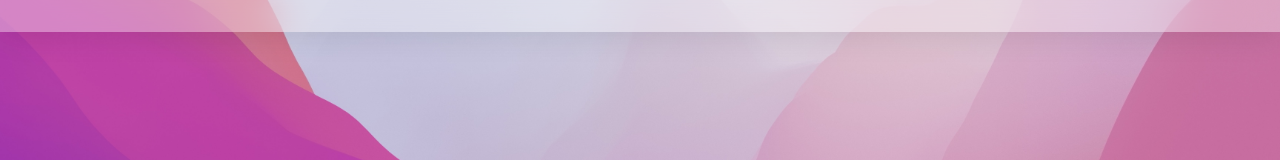
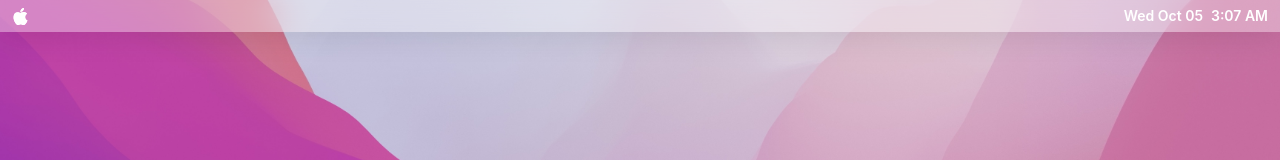
Before and after one commit to krash3125/portfolio-website, a React (Vite) app: page / in a window 1280 px wide. Shown: the top 160 px of the page. Built offline with nearby package versions, Linux system fonts and the light colour scheme.

Commit message:
form + menu bar

```diff
--- a/src/components/ApplicationWrapper.jsx
+++ b/src/components/ApplicationWrapper.jsx
@@ -16,7 +16,10 @@ const ApplicationControls = ({ index }) => {
       >
         <FiX className="control-icons hidden" size={9} strokeWidth={2.5} />
       </div>
-      <div className="flex h-3 w-3 items-center justify-center rounded-full bg-apple-yellow hover:cursor-pointer">
+      <div
+        className="flex h-3 w-3 items-center justify-center rounded-full bg-apple-yellow hover:cursor-pointer"
+        onClick={() => closeWindow(index)}
+      >
         <FiMinus className="control-icons hidden" size={9} strokeWidth={2.5} />
       </div>
       <div className="flex h-3 w-3 items-center justify-center rounded-full bg-apple-green hover:cursor-pointer">
--- a/src/components/MenuBar.jsx
+++ b/src/components/MenuBar.jsx
@@ -1,5 +1,25 @@
+import { useEffect, useState } from 'react';
+import { BsApple } from 'react-icons/bs';
+
 const MenuBar = () => {
-  return <div className="h-menu-bar menu-bar-blur"></div>;
+  const [date, setDate] = useState(new Date());
+  useEffect(() => {
+    setInterval(() => setDate(new Date()), 30000);
+  }, []);
+
+  return (
+    <div className="h-menu-bar menu-bar-blur noselect flex flex-row items-center p-1 px-3 text-sm font-semibold text-white">
+      <BsApple color="white" size={17} />
+      <a className="ml-auto">{date.toDateString().slice(0, -4)}</a>
+      <a className="ml-2">
+        {date.toLocaleString('en-US', {
+          hour: 'numeric',
+          minute: 'numeric',
+          hour12: true,
+        })}
+      </a>
+    </div>
+  );
 };
 
 export default MenuBar;
--- a/src/components/iMessage/iMessages.jsx
+++ b/src/components/iMessage/iMessages.jsx
@@ -6,7 +6,7 @@ import AppStore from '../../assets/appstore.png';
 import ChatBar from './ChatBar';
 import './index.css';
 import Text from './Text';
-import { useState } from 'react';
+import { useRef, useState } from 'react';
 import { useEffect } from 'react';
 
 const ChatList = () => {
@@ -33,13 +33,15 @@ const Chat = () => {
   const [messages, setMessages] = useState([
     { text: 'Send a message here to get in touch!', blue: false },
   ]);
-  const [messageSent, setMessageSent] = useState(false);
+  const [formSent, setFormSent] = useState(false);
 
   const [formData, setFormData] = useState({
     name: null,
     email: null,
     message: null,
   });
+
+  const formRef = useRef(null);
 
   useEffect(() => {
     if (!formData.name) {
@@ -82,22 +84,22 @@ const Chat = () => {
           email: null,
           message: null,
         });
+        setFormSent(false);
       } else if (!formData.name) {
         setFormData({ ...formData, name: input });
       } else if (!formData.email) {
         setFormData({ ...formData, email: input });
       } else if (!formData.message) {
         setFormData({ ...formData, message: input });
-      } else if (input === 'CONFIRM') {
-        console.log('send message');
-        console.log(formData);
+      } else if (input === 'CONFIRM' && !formSent) {
+        formRef.current.submit();
         setMessages([
           ...messages,
           { text: 'Your message was successfully sent!', blue: false },
         ]);
-        setMessageSent(true);
+        setFormSent(true);
       } else {
-        if (!messageSent) {
+        if (!formSent) {
           setMessages([
             ...messages,
             {
@@ -113,6 +115,7 @@ const Chat = () => {
   };
 
   return (
+    <>
       <div className="chat-view-blur flex h-full w-2/3 min-w-[400px] flex-col bg-white">
         <div className="z-30 flex h-10 flex-row items-center bg-[#F7F7F7] px-4 text-sm">
           <a className="mr-1 text-apple-grey-text">To: </a> Kush
@@ -140,6 +143,40 @@ const Chat = () => {
           <FiSmile className="my-auto" color="#999999" size={24} />
         </div>
       </div>
+      <form
+        ref={formRef}
+        action="https://api.web3forms.com/submit"
+        method="POST"
+        target="_blank"
+        hidden
+      >
+        <input
+          type="hidden"
+          name="access_key"
+          value="3732c0fa-fdeb-4222-95b3-e07a7ead911e"
+        />
+        <input type="text" name="name" value={formData.name} required hidden />
+        <input
+          type="email"
+          name="email"
+          value={formData.email}
+          required
+          hidden
+        />
+        <textarea
+          name="message"
+          value={formData.message}
+          required
+          hidden
+        ></textarea>
+        <input
+          type="hidden"
+          name="redirect"
+          value="https://web3forms.com/success"
+          target="_blank"
+        />
+      </form>
+    </>
   );
 };
 
--- a/src/context/WindowManager.jsx
+++ b/src/context/WindowManager.jsx
@@ -13,7 +13,9 @@ const WindowManagerProvider = ({ children }) => {
   const [windows, setWindows] = useState([]);
 
   const openWindow = (windowIndex) => {
-    setWindows([...windows, windowIndex]);
+    if (windows.indexOf(windowIndex) === -1) {
+      setWindows([...windows, windowIndex]);
+    }
   };
 
   const closeWindow = (windowIndex) => {
--- a/src/index.css
+++ b/src/index.css
@@ -5,6 +5,11 @@
 :root {
   --h-menu-bar: 2rem;
   --h-dock: 4rem;
+}
+
+body {
+  font-family: '-apple-system', '-apple-system', 'BlinkMacSystemFont', 'Inter',
+    sans-serif;
 }
 
 .bg-img-ventura {
```
Lines whose indentation alone changed are shown as unchanged.
